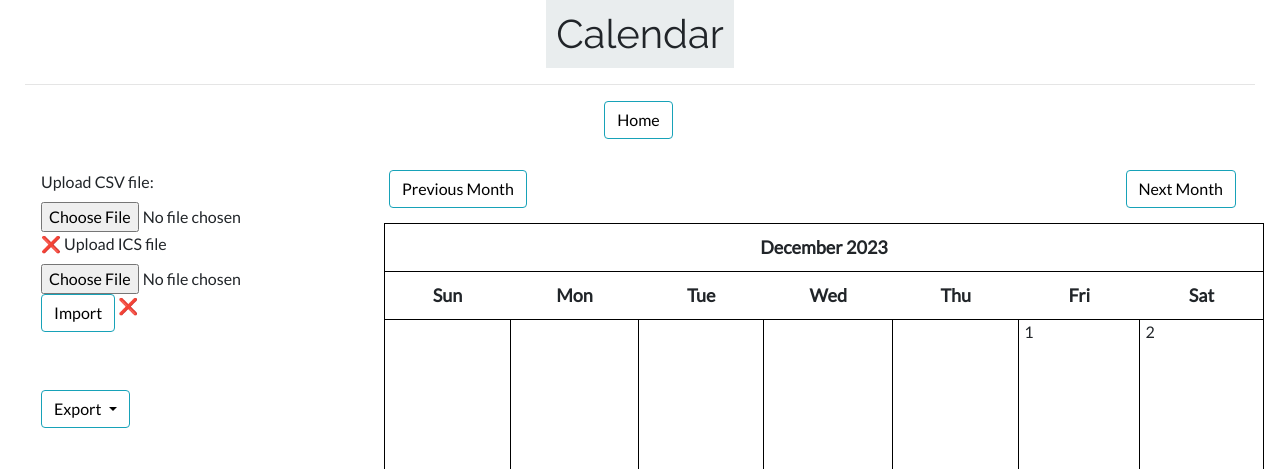
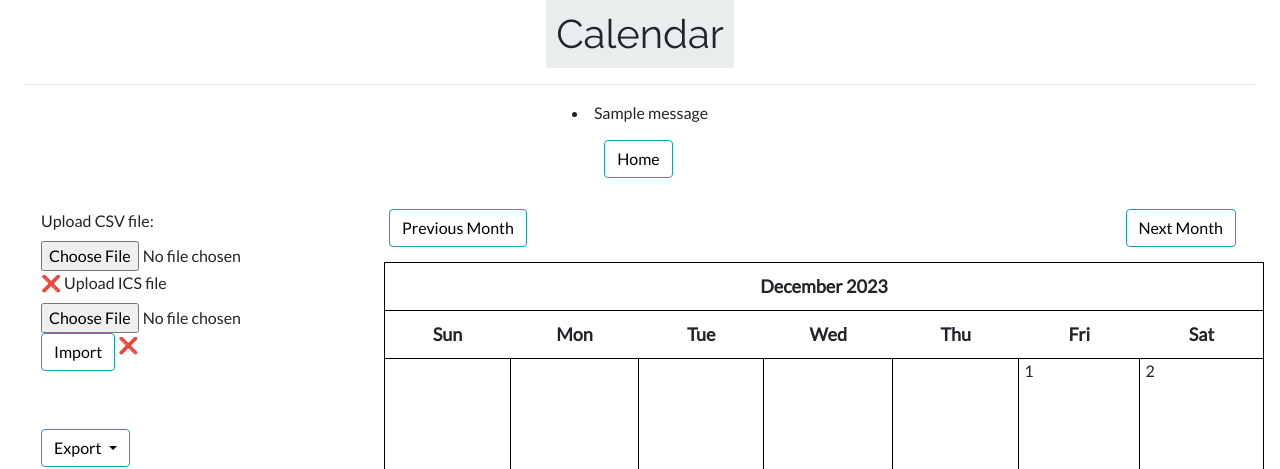
Before and after one commit to kaypineda/2023-Fall-CS411W-Gold-Prototype, a Django app: page /calendar/ in a window 1280 px wide. Shown: the top 469 px of the page. Run offline with Django 4.2, Linux system fonts and the light colour scheme; tables that the repository leaves empty hold one stand-in row (values such as "Sample post"); one stand-in notice (Sample message) is shown; some libraries are stand-ins or nearby versions.

Commit message:
added import duplicate message

```diff
--- a/AppCalendar/templates/AppCalendar/calendar.html
+++ b/AppCalendar/templates/AppCalendar/calendar.html
@@ -6,6 +6,15 @@
 
 
 {% block content %}
+<!-- Displaying Duplicate Import Tasks-->
+{% if messages %}
+<div class="messages">
+    {% for message in messages %}
+        <li{% if message.tags %} class="{{ message.tags }}"{% endif %}>{{ message }}</li>
+    {% endfor %}
+</div>
+{% endif %}
+
 <div class="clearfix">
     <a class="btn btn-info right" href="{% url 'AppUser:dashboard' %}"> Home </a>
 </div>
```
